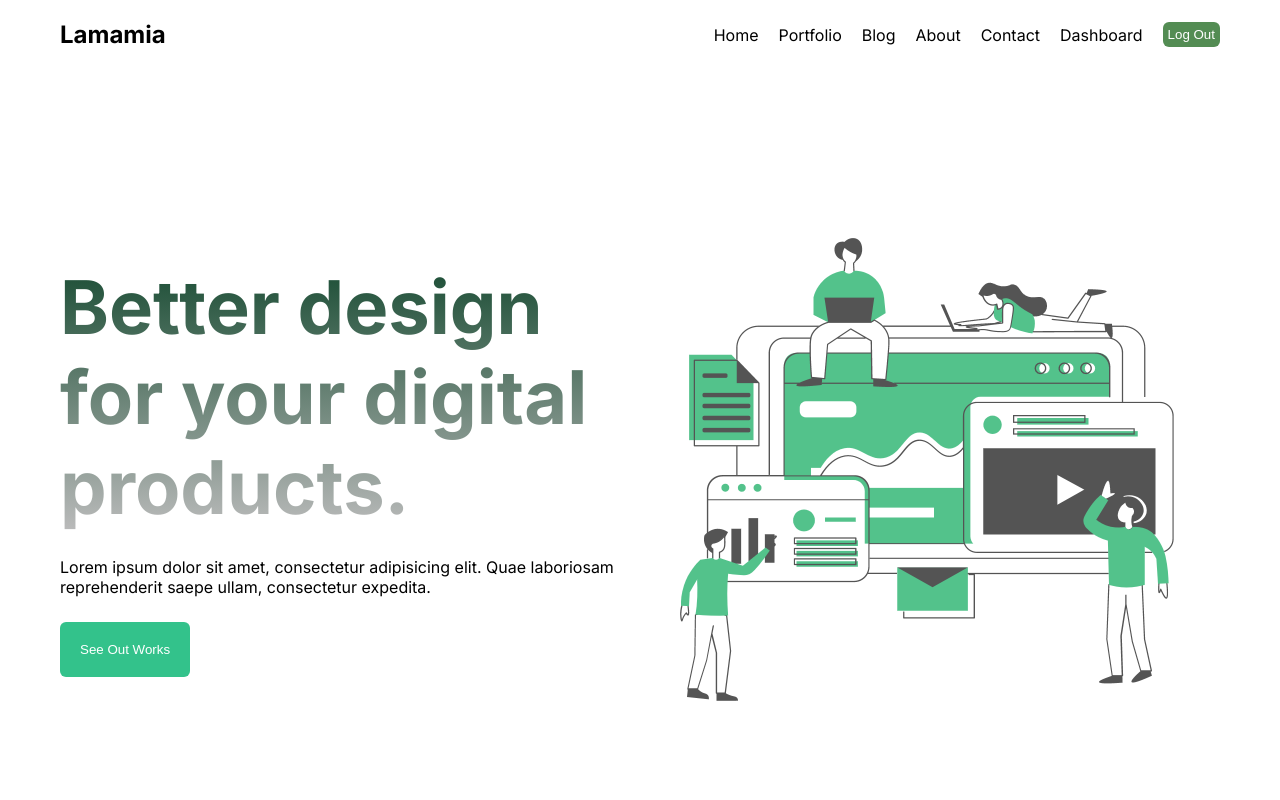
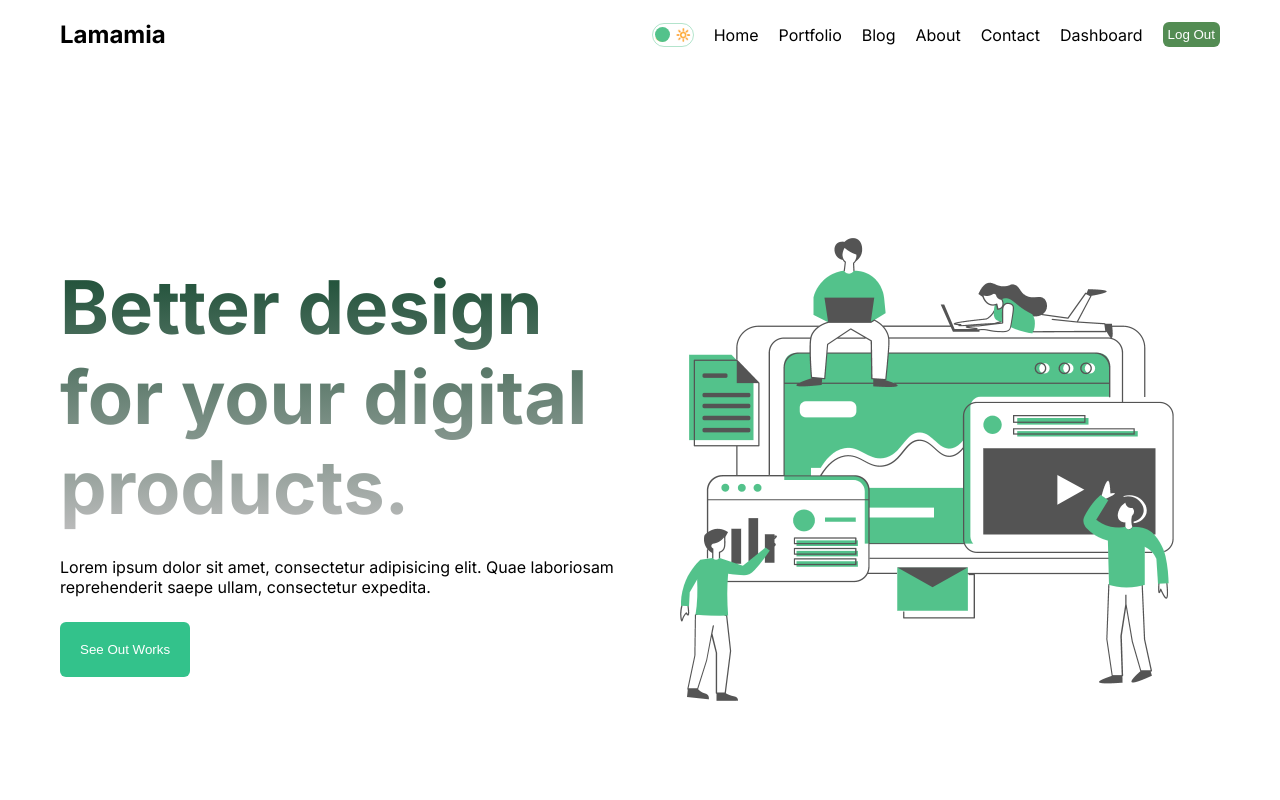
Before and after one commit to Chubina7/Module3, a Next.js app: page / in a window 1280 px wide. Shown: the top 800 px of the page. Built offline with nearby package versions, Linux system fonts and the light colour scheme.

Commit message:
add some functions

```diff
--- a/next.config.js
+++ b/next.config.js
@@ -1,7 +1,7 @@
 /** @type {import('next').NextConfig} */
 const nextConfig = {
     images: {
-        domains: ['images.pexels.com'],
+        domains: ['images.pexels.com', 'pexels.com'],
     }
 }
 
--- /dev/null
+++ b/src/components/darkModeToggler/DarkModeToggle.module.css
@@ -0,0 +1,24 @@
+.container {
+  width: 42px;
+  height: 24px;
+  border: 1.5px solid #53c18b70;
+  border-radius: 30px;
+  display: flex;
+  justify-content: space-between;
+  align-items: center;
+  padding: 2px;
+  position: relative;
+  cursor: pointer;
+}
+
+.icon {
+  font-size: 12px;
+}
+
+.ball {
+  width: 15px;
+  height: 15px;
+  background-color: #53c28b;
+  border-radius: 50px;
+  position: absolute;
+}
--- /dev/null
+++ b/src/components/darkModeToggler/DarkModeToggler.jsx
@@ -0,0 +1,21 @@
+"use client";
+
+import React from "react";
+import styles from "./DarkModeToggle.module.css";
+
+export default function DarkModeToggler() {
+  return (
+    <div>
+      <div
+        className={styles.container}
+        onClick={() => {
+          console.log("hello");
+        }}
+      >
+        <div className={styles.icon}>🌙</div>
+        <div className={styles.icon}>🔆</div>
+        <div className={styles.ball} />
+      </div>
+    </div>
+  );
+}
--- a/src/components/navbar/Navbar.jsx
+++ b/src/components/navbar/Navbar.jsx
@@ -1,6 +1,7 @@
 import React from "react";
 import styles from "./navbar.module.css";
 import Link from "next/link";
+import DarkModeToggler from "../darkModeToggler/DarkModeToggler";
 
 export default function Navbar() {
   const links = [
@@ -14,8 +15,11 @@ export default function Navbar() {
 
   return (
     <div className={styles.container}>
-      <Link href='/' className={styles.logo}>Lamamia</Link>
+      <Link href="/" className={styles.logo}>
+        Lamamia
+      </Link>
       <div className={styles.links}>
+        <DarkModeToggler />
         {links.map((link) => (
           <Link href={link.url} className={styles.eachLink}>
             {link.title}
```
Also changed, not shown: src/app/portfolio/[category]/page.jsx (+29 -1 lines), src/app/portfolio/[category]/page.module.css (+38 -6 lines), src/components/button/Button.jsx (+5 -2 lines).
